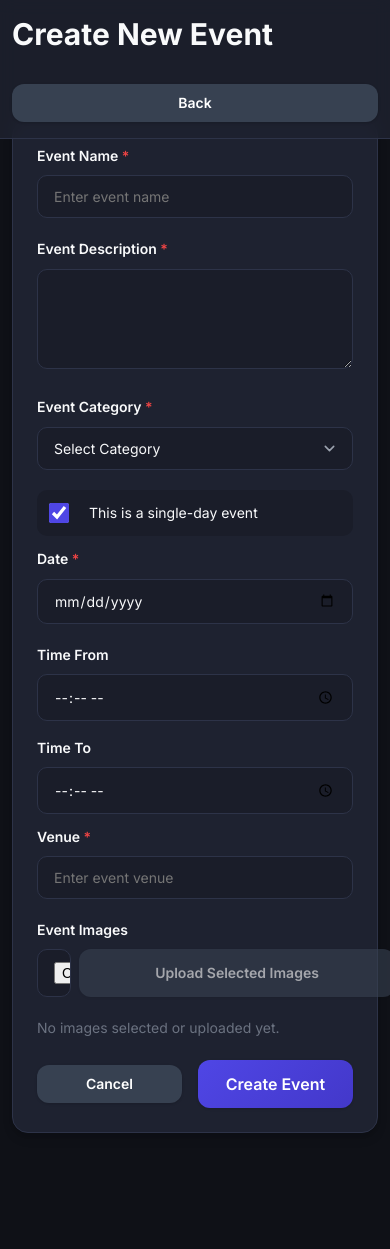
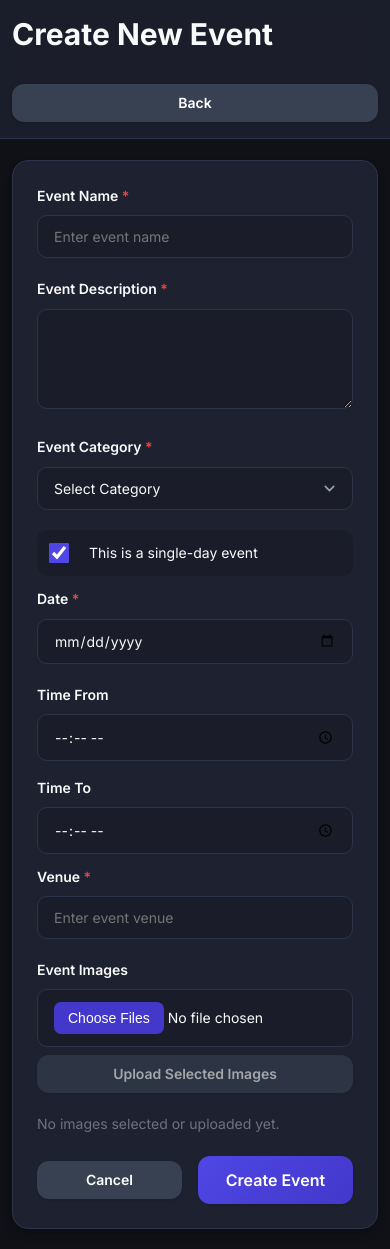
Before and after one commit to 888SAM-B/nss-event-manager, a React (Vite) app: page /events in a window 390 px wide. Before the commit the page ends 1153 px from the top, so only its background shows below. Built offline with nearby package versions, Linux system fonts and the light colour scheme.

Commit message:
clash-resolved

```diff
--- a/src/App.css
+++ b/src/App.css
@@ -1,3 +1,8 @@
+:root {
+    --primary-600: #4f46e5;
+    --primary-700: #4338ca;
+}
+
 .login-page {
     min-height: 100vh;
     display: flex;
@@ -88,6 +93,14 @@
     margin-bottom: 20px;
 }
 
+input[type="file"]::file-selector-button {
+    background-color: #4338ca;
+    color: white;
+    border: none;
+    border-radius: 7px;
+    padding: 8px 14px;
+}
+
 @media screen and (max-width:500px) {
     .one {
         width: 100%;
@@ -127,5 +140,11 @@
         width: 100%;
     }
 
+    .evt-container {
+        margin-top: 160px;
+    }
 
+    .evt-imgs {
+        flex-direction: column;
+    }
 }
--- a/src/App.jsx
+++ b/src/App.jsx
@@ -8,7 +8,8 @@ import CollegeDashboard from './components/college-dashboard.jsx'
 import { UserProvider } from './context/UserContext.jsx'
 import UnitLogin from './components/unitLogin.jsx'
 import UnitDashboard from './components/unitDashboard.jsx'
-import Events from './components/events.jsx'
+import AddEvent from './components/add-event.jsx'
+import ExploreEvents from './components/explore-event.jsx'
 
 function App() {
   return (
@@ -20,7 +21,8 @@ function App() {
           <Route path='/college-dashboard' element={<CollegeDashboard />} ></Route>
           <Route path='/unit-login' element={<UnitLogin />} ></Route>
           <Route path='/unit-dashboard' element={<UnitDashboard />} ></Route>
-          <Route path='/events' element={<Events />} ></Route>
+          <Route path='/events' element={<AddEvent />} ></Route>
+          <Route path='/explore-events' element={<ExploreEvents />} ></Route>``
           <Route path='*' element={<h1>404 Not Found</h1>} ></Route>
 
         </Routes>
--- a/src/components/events.jsx
+++ b/src/components/add-event.jsx
@@ -351,10 +351,10 @@ const AddEvent = () => {
                         {/* Image Upload Section */}
                         <div className="form-group mb-4">
                             <label>Event Images</label>
-                            <div className="input-group">
+                            <div className="input-group evt-imgs">
                                 <input
                                     type="file"
-                                    className="form-control"
+                                    className="form-control choose-img "
                                     id="images"
                                     multiple
                                     onChange={handleFileChange}
--- a/src/components/college-dashboard.jsx
+++ b/src/components/college-dashboard.jsx
@@ -167,7 +167,7 @@ const CollegeDashboard = () => {
                 </div>
             </header>
 
-            <main className="container">
+            <main className="container main-container">
                 <div className="flex-between mb-6">
                     <div>
                         <h2>NSS Units Management</h2>
--- /dev/null
+++ b/src/components/explore-event.jsx
@@ -0,0 +1,35 @@
+import React from 'react'
+import { useLocation, useNavigate } from 'react-router-dom'
+import { useState, useEffect } from 'react'
+import axios from 'axios';
+
+const exploreEvents = () => {
+  const location = useLocation();
+  const collegeCode = location.state.collegeCode;
+  const unitCode = location.state.unitCode;
+
+  useEffect(() => {
+    const getEvents = async () => {
+      const getEvents = await axios.get(`${import.meta.env.VITE_API_URL}/getEvents/${collegeCode}/${unitCode}`)
+
+      console.log(getEvents.data);
+      console.log(getEvents.data.unitEvents);
+      console.log(getEvents.data.collegeEvents);
+      console.log(getEvents.data.otherEvents);
+    }
+    getEvents();
+  }, [])
+
+  return (
+    <div>
+      <h1>{collegeCode}</h1>
+      <h1>{unitCode}</h1>
+
+      <div className="event-card">
+
+      </div>
+    </div>
+  )
+}
+
+export default exploreEvents
--- a/src/components/unitDashboard.jsx
+++ b/src/components/unitDashboard.jsx
@@ -23,14 +23,15 @@ const UnitDashboard = () => {
         }
 
         const unitCode = localStorage.getItem("nssunitCode");
-        if (!unitCode) {
+        const collegeCode = localStorage.getItem("nsscollegeCode");
+        if (!unitCode || !collegeCode) {
             setError("Invalid Unit Code");
             setLoading(false);
             return;
         }
 
         axios
-            .get(`${import.meta.env.VITE_API_URL}/unit-dashboard/${unitCode}`, {
+            .get(`${import.meta.env.VITE_API_URL}/unit-dashboard/${unitCode}/${collegeCode}`, {
                 headers: {
                     Authorization: `Bearer ${token}`,
                 },
@@ -89,9 +90,11 @@ const UnitDashboard = () => {
         try {
             if (editingIndex === null) {
                 // ADD MODE
+                console.log(unit.unitNumber);
+                console.log(college.code);
                 const res = await axios.post(
                     `${import.meta.env.VITE_API_URL}/add-unit-member`,
-                    { unitCode: unit.unitNumber, member: memberForm },
+                    { unitCode: unit.unitNumber, collegeCode: college.code, member: memberForm },
                     { headers: { Authorization: `Bearer ${token}` } }
                 );
                 if (res.data.success) {
@@ -108,6 +111,7 @@ const UnitDashboard = () => {
                     `${import.meta.env.VITE_API_URL}/update-unit-members`,
                     {
                         unitCode: unit.unitNumber,
+                        collegeCode: college.code,
                         members: updatedMembers
                     },
                     { headers: { Authorization: `Bearer ${token}` } }
@@ -133,7 +137,7 @@ const UnitDashboard = () => {
                 `${import.meta.env.VITE_API_URL}/delete-unit-member`,
                 {
                     headers: { Authorization: `Bearer ${token}` },
-                    data: { unitCode: unit.unitNumber, member }
+                    data: { unitCode: unit.unitNumber, collegeCode: college.code, member }
                 }
             );
             if (res.data.success) {
@@ -149,6 +153,11 @@ const UnitDashboard = () => {
     const handleAddEventClick = () => {
         navigate('/events', { state: { unitCode: unit.unitNumber, collegeCode: college.code } });
     };
+
+    const handleExploreEventClick = () => {
+        navigate('/explore-events', { state: { unitCode: unit.unitNumber, collegeCode: college.code } })
+    }
+
 
     if (loading) return (
         <div className="flex-center" style={{ height: '100vh' }}>
@@ -168,6 +177,8 @@ const UnitDashboard = () => {
             </div>
         );
     }
+
+
 
     return (
         <div style={{ minHeight: '100vh', background: 'var(--bg-color)' }}>
@@ -218,7 +229,7 @@ const UnitDashboard = () => {
                                 <p className="text-sm text-muted">Manage events, volunteers and more from here.</p>
                             </div>
                             <div className="one">
-                                <button className="btn btn-primary btn-lg w-100 mb-3" onClick={handleAddEventClick}>
+                                <button className="btn btn-primary btn-lg w-100 mb-3" onClick={handleExploreEventClick}>
                                     Explore Events
                                 </button>
                                 <p className="text-sm text-muted">Explore events created by other units.</p>
--- a/src/components/unitLogin.jsx
+++ b/src/components/unitLogin.jsx
@@ -19,6 +19,11 @@ const UnitLogin = () => {
     try {
       const res = await axios.post(`${import.meta.env.VITE_API_URL}/unit-login`, payload);
       if (res.data.success) {
+        localStorage.clear();
+        localStorage.removeItem("nsstoken");
+        localStorage.removeItem("nssunitCode");
+        localStorage.removeItem("nsscollegeCode");
+        localStorage.removeItem("unitToken");
         localStorage.setItem("unitToken", res.data.token);
         localStorage.setItem("nssunitCode", unitCode);
         localStorage.setItem("nsscollegeCode", collegeCode); // Store College code as well
```
